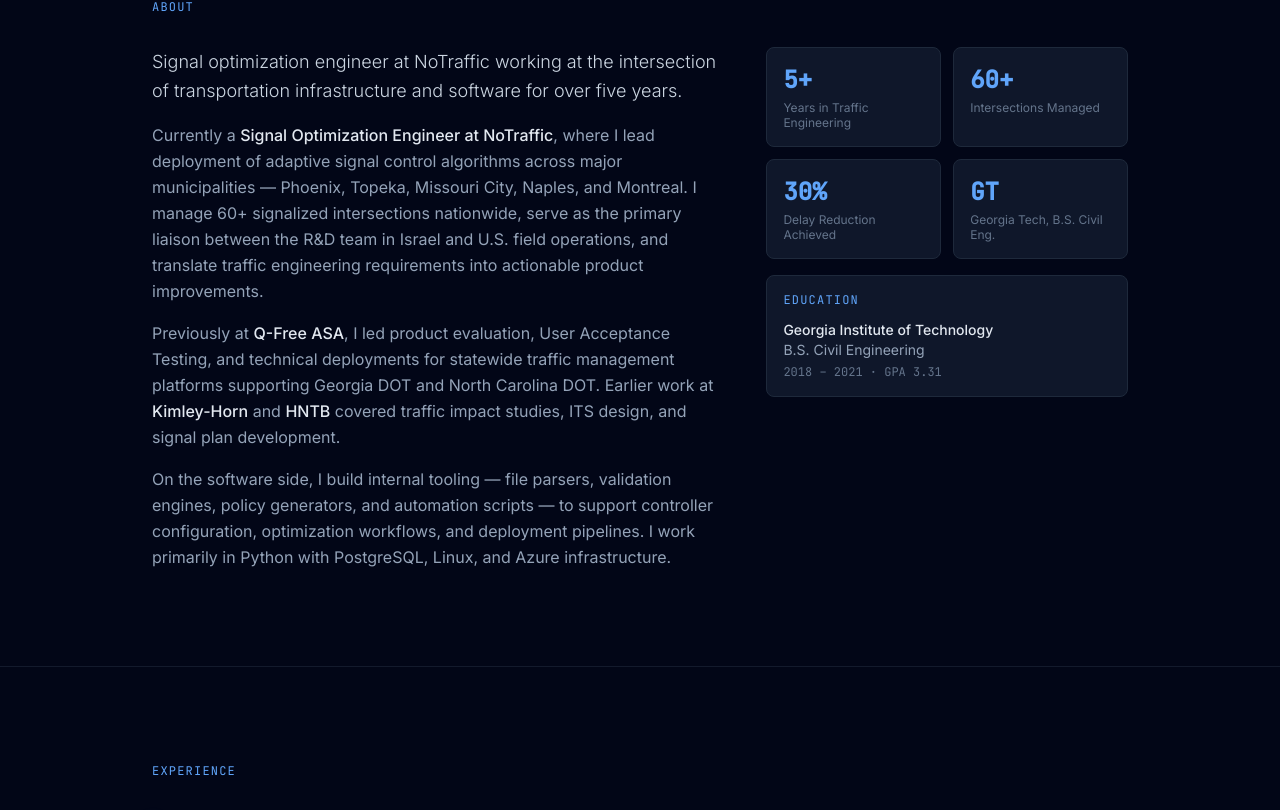
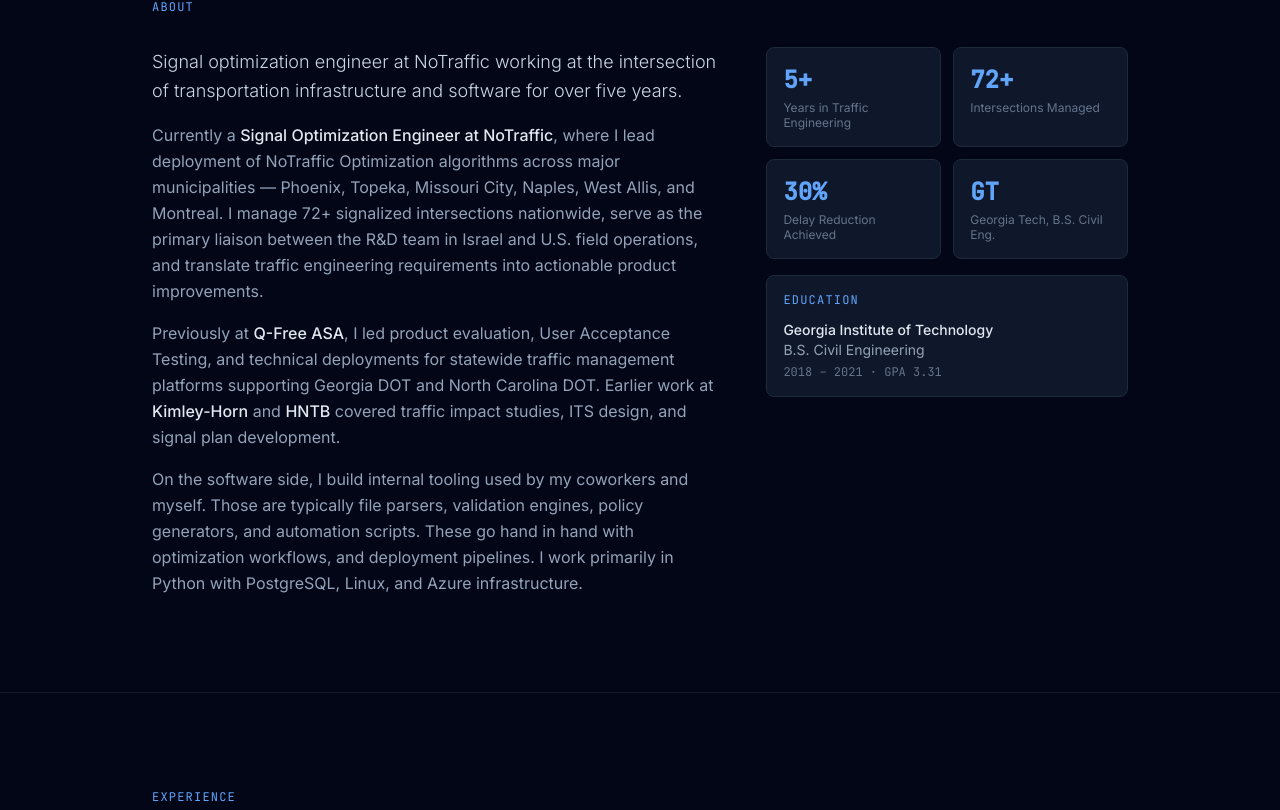
Before and after one commit to shmucas/portfolio, a React (Vite) app: page / in a window 1280 px wide. Shown: the part 898-1708 px from the top of the page. Built offline with nearby package versions, Linux system fonts and the light colour scheme.

Commit message:
update about

```diff
--- a/src/components/About.jsx
+++ b/src/components/About.jsx
@@ -2,7 +2,7 @@
 
 const stats = [
   { value: '5+', label: 'Years in Traffic Engineering' },
-  { value: '60+', label: 'Intersections Managed' },
+  { value: '72+', label: 'Intersections Managed' },
   { value: '30%', label: 'Delay Reduction Achieved' },
   { value: 'GT', label: 'Georgia Tech, B.S. Civil Eng.' },
 ]
@@ -24,8 +24,8 @@
               </p>
               <p className="text-slate-400 leading-relaxed">
                 Currently a <span className="text-slate-200 font-medium">Signal Optimization Engineer at NoTraffic</span>,
-                where I lead deployment of adaptive signal control algorithms across major
-                municipalities — Phoenix, Topeka, Missouri City, Naples, and Montreal. I manage 60+
+                where I lead deployment of NoTraffic Optimization algorithms across major
+                municipalities — Phoenix, Topeka, Missouri City, Naples, West Allis, and Montreal. I manage 72+
                 signalized intersections nationwide, serve as the primary liaison between the R&D
                 team in Israel and U.S. field operations, and translate traffic engineering
                 requirements into actionable product improvements.
@@ -39,8 +39,8 @@
                 studies, ITS design, and signal plan development.
               </p>
               <p className="text-slate-400 leading-relaxed">
-                On the software side, I build internal tooling — file parsers, validation engines,
-                policy generators, and automation scripts — to support controller configuration,
+                On the software side, I build internal tooling used by my coworkers and myself. Those are typically file parsers, validation engines,
+                policy generators, and automation scripts. These go hand in hand with
                 optimization workflows, and deployment pipelines. I work primarily in Python with
                 PostgreSQL, Linux, and Azure infrastructure.
               </p>
```
